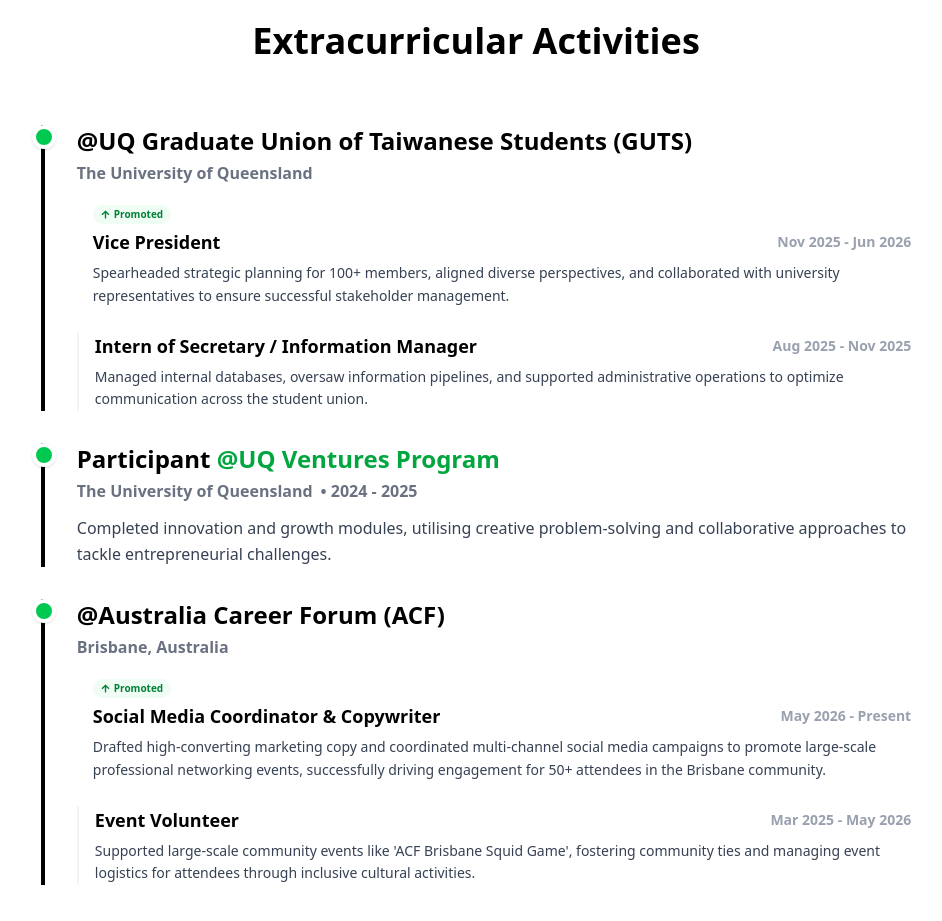
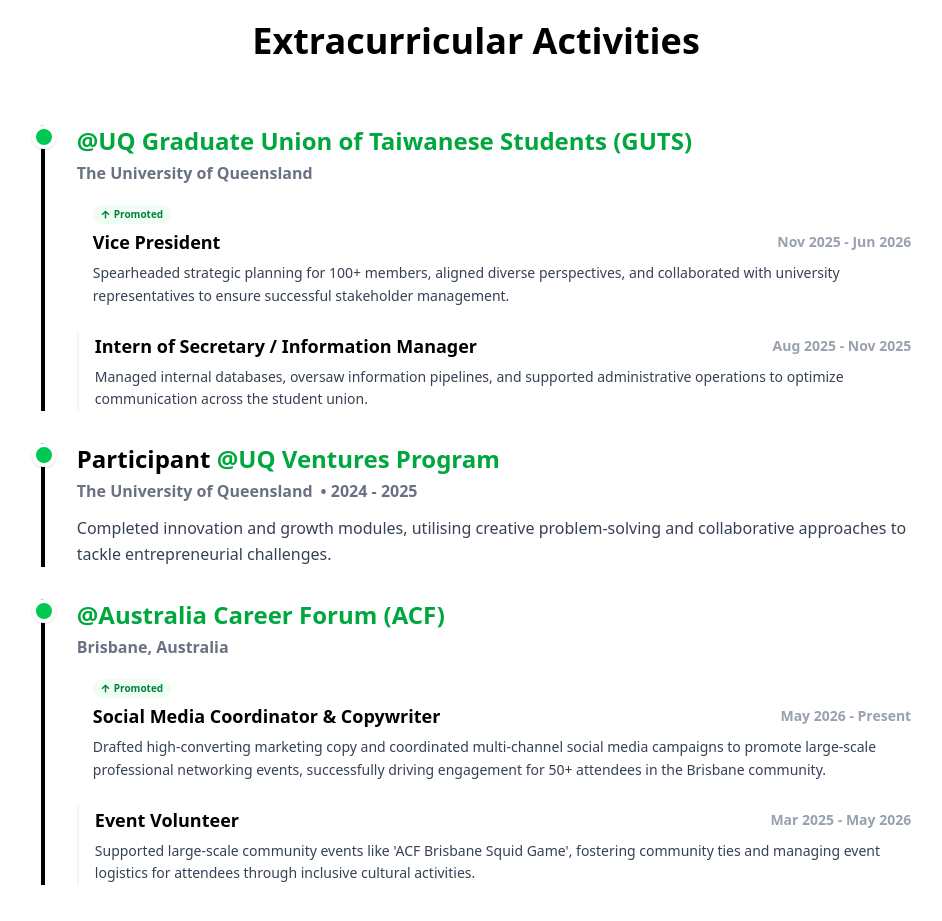
Before and after one commit to stevensu04/stevensu-resume, a Next.js app: page /about in a window 1280 px wide. Shown: the part 2380-3301 px from the top of the page, without its empty margins (164-1106 px from the left). Built offline with nearby package versions, Linux system fonts and the light colour scheme.

Commit message:
style: fix UI consistency by applying text-green-600 to all company headers in ActivityItem

```diff
--- a/src/app/about/page.tsx
+++ b/src/app/about/page.tsx
@@ -214,9 +214,13 @@
 
             {/* Header style depending on single or multiple roles */}
             {roles ? (
-                <h3 className="font-bold text-2xl mb-1 text-black">@{company}</h3>
+                <h3 className="font-bold text-2xl mb-1 text-black">
+                <span className="text-green-600">@{company}</span>
+            </h3>
             ) : (
-                <h3 className="font-bold text-2xl mb-1">{title} <span className="text-green-600">@{company}</span></h3>
+                <h3 className="font-bold text-2xl mb-1">
+                    {title} <span className="text-green-600">@{company}</span>
+                </h3>
             )}
 
             <div className="flex flex-wrap items-center gap-x-2 font-semibold text-gray-500 mb-3 text-sm md:text-base">
```
